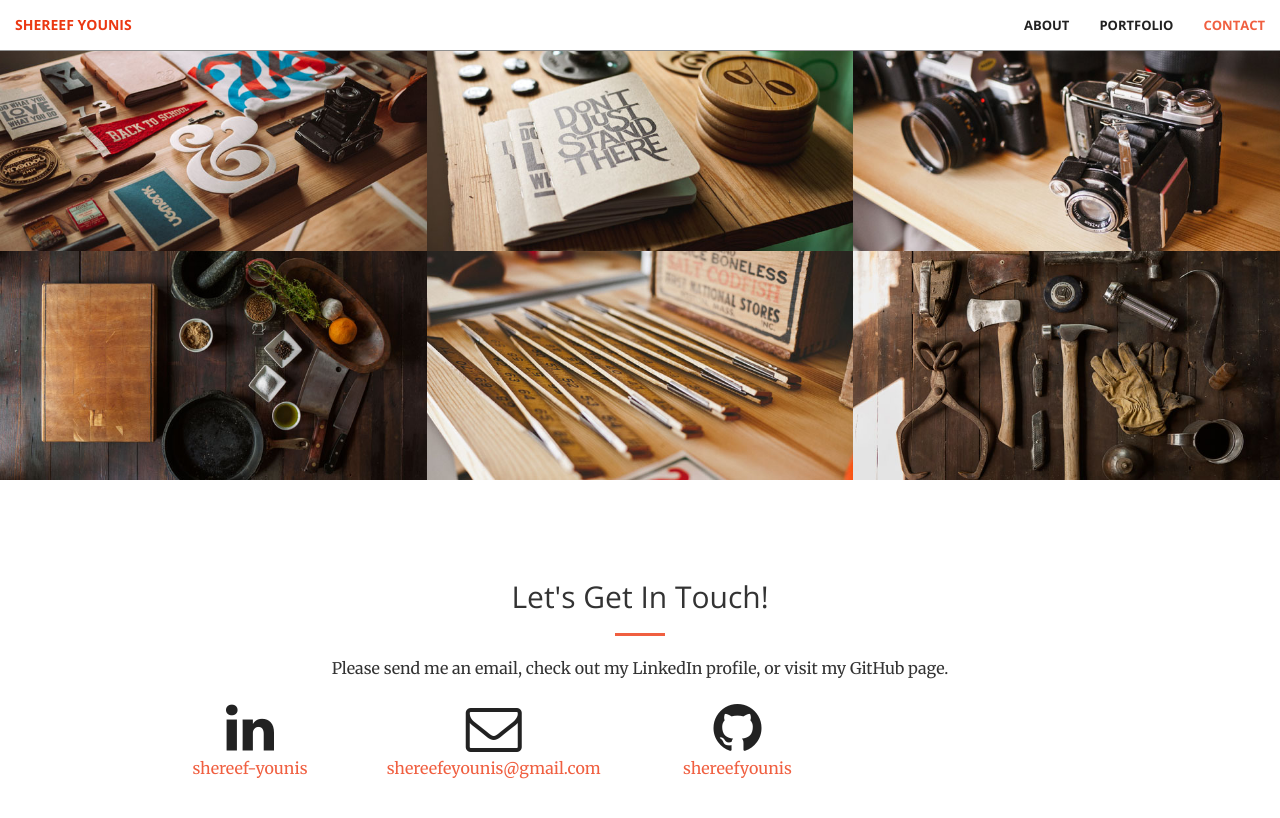
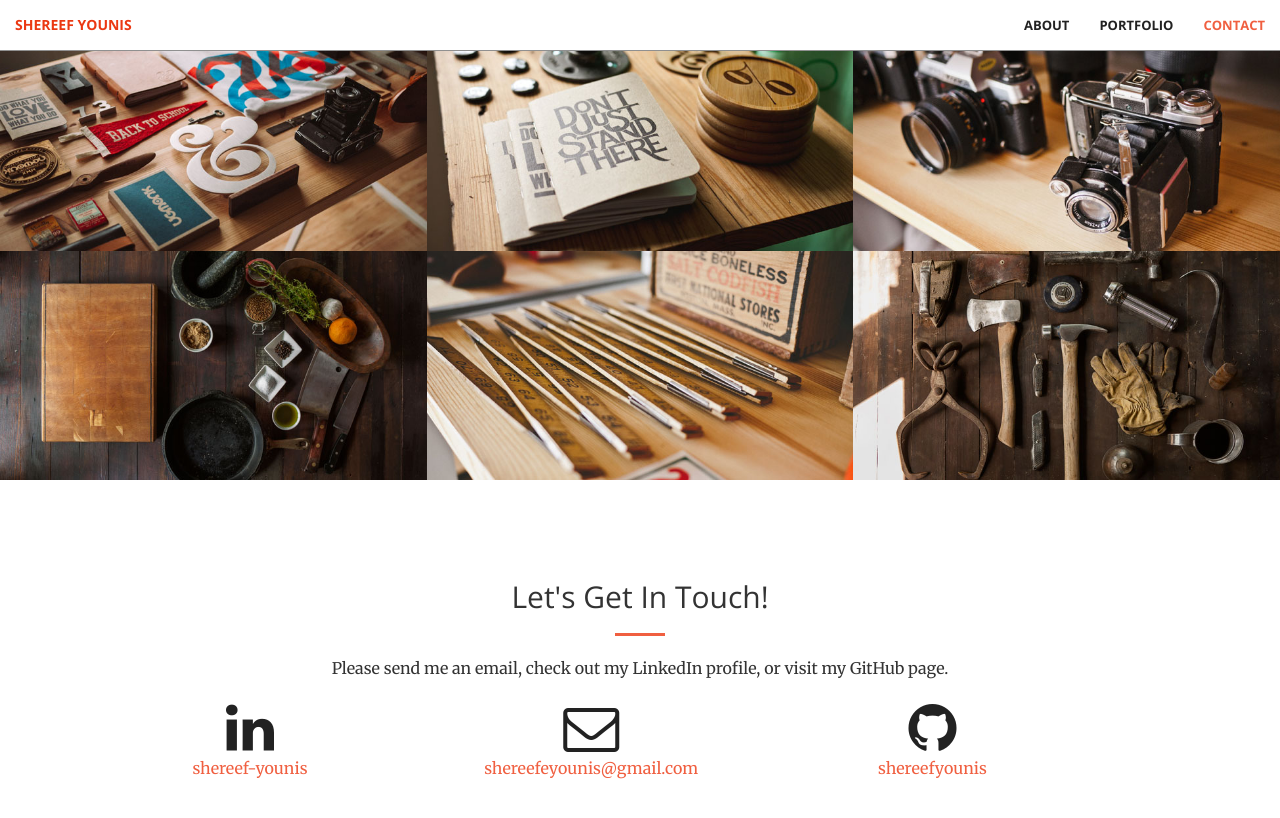
Before and after one commit to shereefyounis/Shereef-Younis-Portfolio, a Jekyll site: the page built from index.html, in a window 1280 px wide and 900 px high, scrolled down 1487 px. Shown: the top 818 px of the window. Built offline with Jekyll 4.4.1, drawn with Linux system fonts in a browser that asks for light colours.

Commit message:
Update contact.html

```diff
--- a/_includes/contact.html
+++ b/_includes/contact.html
@@ -14,14 +14,14 @@
             </a>
         </div>
 
-        <div class="col-lg-3 col-lg-offset-0 text-center">
+        <div class="col-lg-3 col-lg-offset-1 text-center">
             <a href="mailto:{{ site.email }}">
             <i class="fa fa-envelope-o fa-3x wow bounceIn" data-wow-delay=".1s"></i>
                 <p>{{ site.email }}</p>
             </a>
         </div>
 
-        <div class="col-lg-2 col-lg-offset-0 text-center">
+        <div class="col-lg-2 col-lg-offset-1 text-center">
             <a href="https://github.com/{{ site.github_username }}">
             <i class="fa fa-github fa-3x wow bounceIn" data-wow-delay=".1s"></i>
                 <p>{{ site.github_username }}</p>
```
